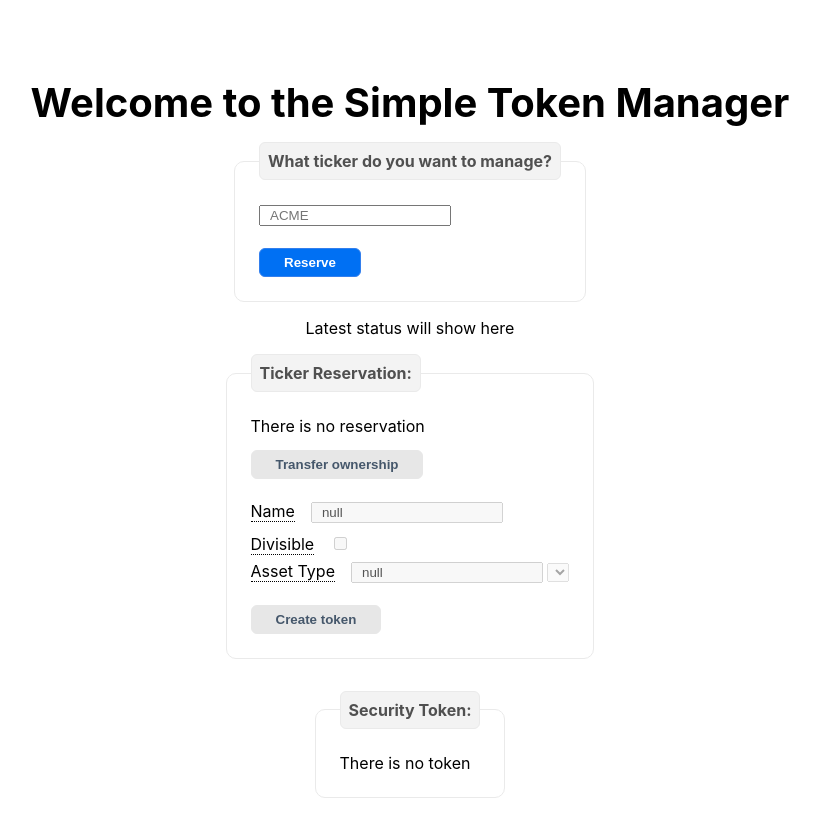
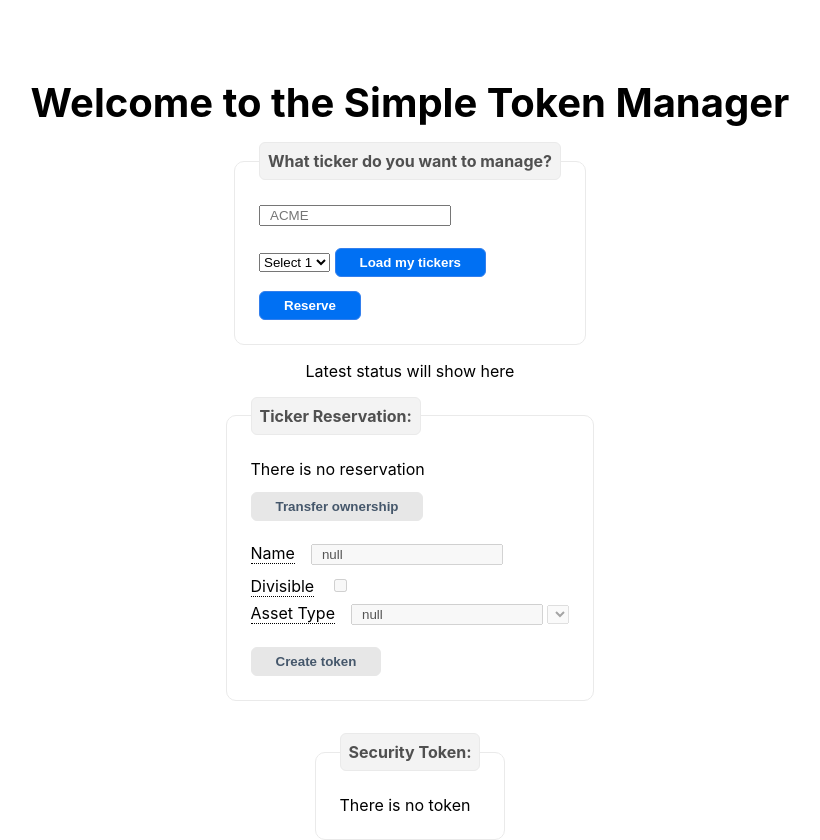
Before and after one commit to PolymeshAssociation/technical-content-examples, a Next.js app in the folder token_manager/: page / in a window 1280 px wide. Shown: the top 840 px of the page, without its empty margins (230-1050 px from the left). Built offline with nearby package versions, Linux system fonts and the light colour scheme; what i18n-iso-countries would draw is missing.

Commit message:
Added a button to load own tickers.

```diff
--- a/token_manager/pages/index.tsx
+++ b/token_manager/pages/index.tsx
@@ -17,6 +17,7 @@ export default function Home() {
   const [myInfo, setMyInfo] = useState({
     ticker: "",
     myDid: "",
+    myTickers: [] as string[],
     reservation: {
       fetchTimer: null,
       current: null as TickerReservation,
@@ -115,6 +116,20 @@ export default function Home() {
     const timer: NodeJS.Timeout = setTimeout(todo, 1000)
     where.fetchTimer = timer
     return timer
+  }
+
+  async function loadYourTickers(): Promise<string[]> {
+    const api: Polymesh = await getPolyWalletApi()
+    const me: CurrentIdentity = await api.getCurrentIdentity()
+    const myTokens: SecurityToken[] = await api.getSecurityTokens({ owner: me })
+    const myReservations: TickerReservation[] = await api.getTickerReservations({ owner: me });
+    const myTickers: string[] = [...myTokens, ...myReservations]
+      .map((element: SecurityToken | TickerReservation) => element.ticker)
+    setMyInfo((prevInfo) => ({
+      ...prevInfo,
+      myTickers,
+    }))
+    return myTickers
   }
 
   async function onTickerChanged(e: React.ChangeEvent<HTMLInputElement>): Promise<void> {
@@ -299,6 +314,16 @@ export default function Home() {
           <div>
             <input name="ticker" id="ticker" type="text" placeholder="ACME" value={myInfo.ticker} onChange={onTickerChanged} />
           </div>
+          <div>
+            <select name="myTickers" defaultValue={myInfo.token.detailsJson.assetType} onChange={onValueChangedCreator([], "ticker")}>
+              <option value="" key="">Select 1</option>
+              {
+                myInfo.myTickers.map((myTicker: string) => <option value={myTicker} key={myTicker}>{myTicker}</option>)
+              }
+            </select>
+            &nbsp;
+            <button className="submit my-tickers" onClick={loadYourTickers}>Load my tickers</button>
+          </div>
           <div className="submit">
             <button className="submit reservation" onClick={reserveTicker} disabled={myInfo.reservation.current !== null}>Reserve</button>
           </div>
```
